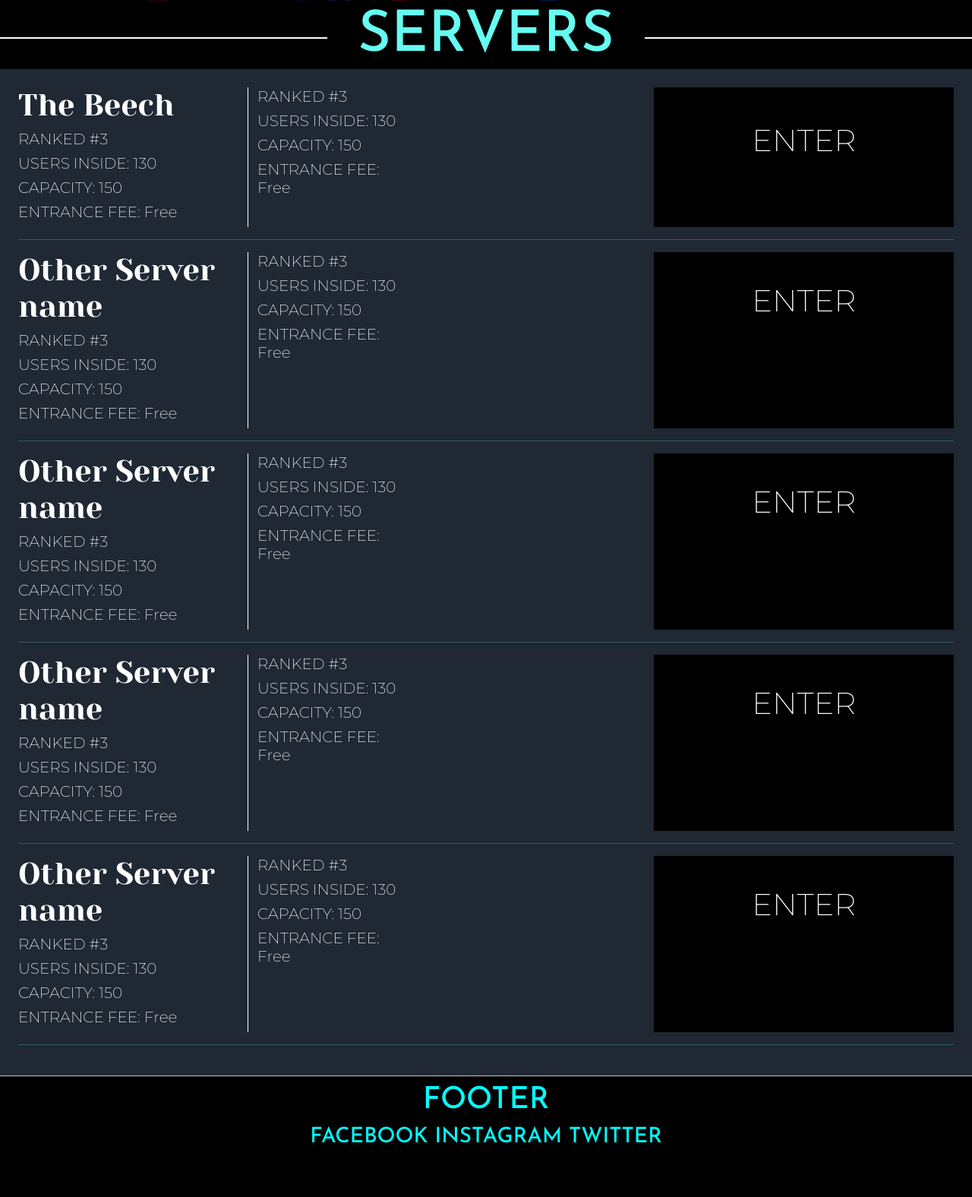
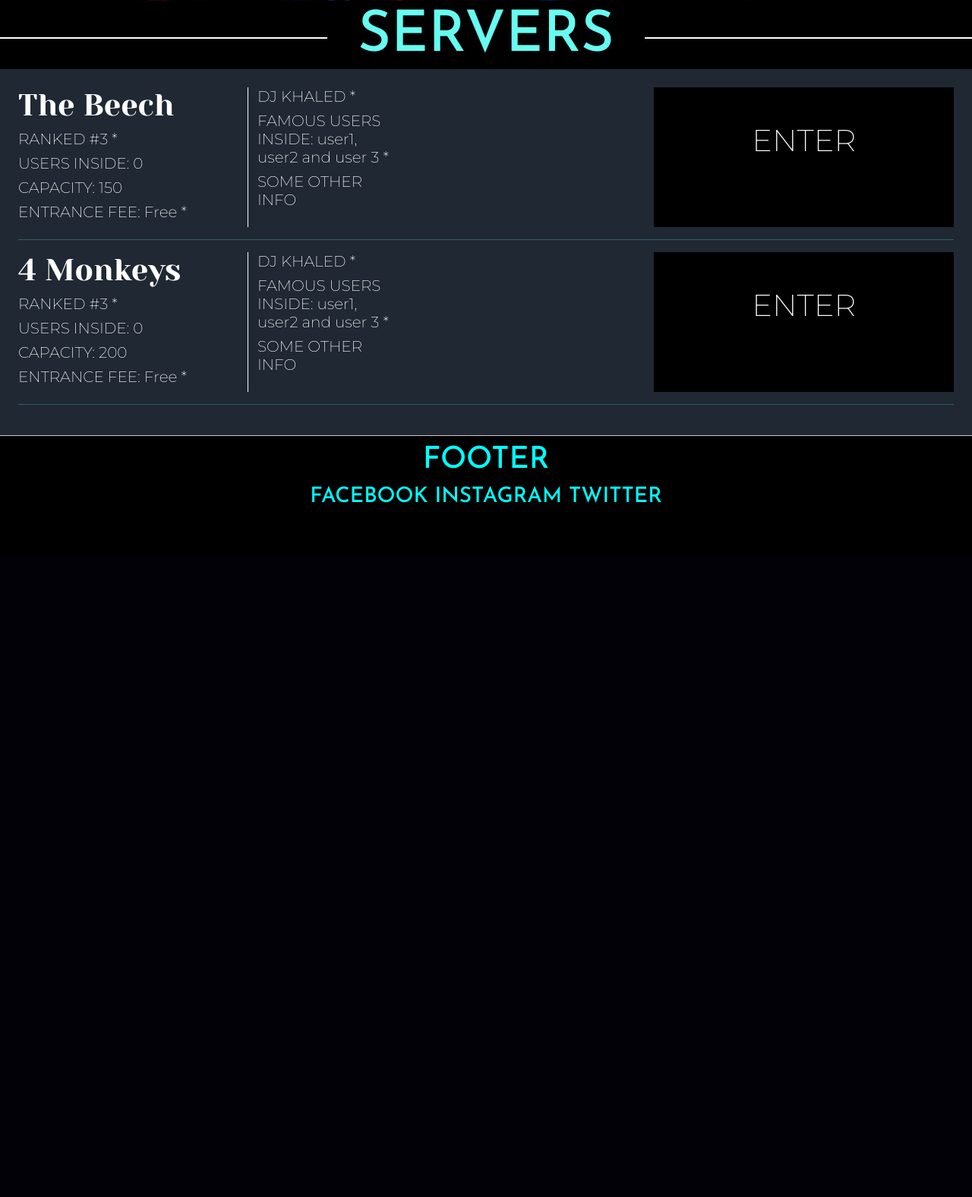
Before and after one commit to hansgsingh/inuman, a Flask app: page / in a window 1280 px wide. Shown: the part 615-2191 px from the top of the page at 76% size. After the commit the page ends 1277 px from the top, so only its background shows below. Run offline with Flask 2, Linux system fonts and the light colour scheme; data comes from the database, SQL or seed files in the repository; both versions use the stored data as it was after the commit; some libraries are stand-ins or nearby versions.

Commit message:
index server_users_count

```diff
--- a/app/package/models.py
+++ b/app/package/models.py
@@ -47,7 +47,7 @@ class AppServer(db.Model):
 
 class AppServerRoom(db.Model):
     id = db.Column(db.Integer, primary_key = True)
-    name = db.Column(db.String(20), unique=True, nullable=False)
+    name = db.Column(db.String(20), nullable=False)
 
     # A Room belongs to a Server
     server_id = db.Column(db.Integer, db.ForeignKey('app_server.id'), nullable=False)
--- a/app/package/sockets.py
+++ b/app/package/sockets.py
@@ -7,6 +7,7 @@ from package.models import AppServer, AppServerRoom, db
 
 # SERVER ROOM
 # SERVER ROOM = Server{server.id}
+
 @sio.on('connect', namespace='/show_server')
 def _():
     print(f'{current_user.username} connected to /show_server')
@@ -26,6 +27,8 @@ def _(data):
 
     emit('connected_users_count', {'users_count': len(server.clients)}, to=server_room_name, broadcast=True)
 
+    emit('update_server_user_count', {'server_id': server.id, 'server_users_count': len(server.clients)}, namespace='/index', broadcast=True)
+
 
 @sio.on('disconnect', namespace='/show_server')
 def _():
@@ -40,6 +43,9 @@ def _():
 
 
     emit('connected_users_count', {'users_count': len(server.clients)}, to=server_room_name, broadcast=True)
+
+
+    emit('update_server_user_count', {'server_id': server.id, 'server_users_count': len(server.clients)}, namespace='/index', broadcast=True)
 
 
 
--- a/app/package/static/js/index.js
+++ b/app/package/static/js/index.js
@@ -0,0 +1,5 @@
+const socket = io('/index')
+
+socket.on('update_server_user_count', (data) => {
+    $('#server-'+ data.server_id + '-user-count').html('USERS INSIDE: ' + data.server_users_count);
+})
--- a/app/package/templates/index.html
+++ b/app/package/templates/index.html
@@ -18,24 +18,24 @@
     <section id="servers">
         <h1 class="text-center mt-5 title"><span>SERVERS</span></h1>
         <div class="container-fluid p-4">
+            {% for server in servers %}
             <div class="row server-info">
                 <div class="col-lg-3">
-                    <h1 class="server-name">The Beech</h3>
-                    <h5>RANKED #3</h5>
-                    <h5>USERS INSIDE: 130</h5>
-                    <h5>CAPACITY: 150</h5>
-                    <h5>ENTRANCE FEE: Free</h5>
+                    <h1 class="server-name">{{server.name}}</h3>
+                    <h5>RANKED #3 *</h5>
+                    <h5 id="server-{{server.id}}-user-count">USERS INSIDE: {{server.clients|length}}</h5>
+                    <h5>CAPACITY: {{server.capacity}}</h5>
+                    <h5>ENTRANCE FEE: Free *</h5>
 
                 </div>
                 <div class="col-lg-2" style="border-left: 1px solid white;">
-                    <h5>RANKED #3</h5>
-                    <h5>USERS INSIDE: 130</h5>
-                    <h5>CAPACITY: 150</h5>
-                    <h5>ENTRANCE FEE: Free</h5>
+                    <h5>DJ KHALED *</h5>
+                    <h5>FAMOUS USERS INSIDE: user1, user2 and user 3 *</h5>
+                    <h5>SOME OTHER INFO</h5>
                 </div>
                 <div class="col-lg-3"></div>
                 <div class="col-lg-4 text-center server-buttons">
-                    <a href="{{url_for('show_server', server_id=1)}}" class="enter-server">
+                    <a href="{{url_for('show_server', server_id=server.id)}}" class="enter-server">
                         ENTER
                     </a>
 
@@ -43,108 +43,13 @@
                 </div>
             </div>
             <hr>
+            {% endfor %}
 
-            <div class="row server-info">
-                <div class="col-lg-3">
-                    <h1 class="server-name">Other Server name</h3>
-                    <h5>RANKED #3</h5>
-                    <h5>USERS INSIDE: 130</h5>
-                    <h5>CAPACITY: 150</h5>
-                    <h5>ENTRANCE FEE: Free</h5>
-
-                </div>
-                <div class="col-lg-2" style="border-left: 1px solid white;">
-                    <h5>RANKED #3</h5>
-                    <h5>USERS INSIDE: 130</h5>
-                    <h5>CAPACITY: 150</h5>
-                    <h5>ENTRANCE FEE: Free</h5>
-                </div>
-                <div class="col-lg-3"></div>
-
-                <div class="col-lg-4 text-center server-buttons">
-                    <a href="#" class="enter-server">
-                        <h1>ENTER</h1>
-                    </a>
-                </div>
-            </div>
-            <hr>
-
-            <div class="row server-info">
-                <div class="col-lg-3">
-                    <h1 class="server-name">Other Server name</h3>
-                    <h5>RANKED #3</h5>
-                    <h5>USERS INSIDE: 130</h5>
-                    <h5>CAPACITY: 150</h5>
-                    <h5>ENTRANCE FEE: Free</h5>
-
-                </div>
-                <div class="col-lg-2" style="border-left: 1px solid white;">
-                    <h5>RANKED #3</h5>
-                    <h5>USERS INSIDE: 130</h5>
-                    <h5>CAPACITY: 150</h5>
-                    <h5>ENTRANCE FEE: Free</h5>
-                </div>
-                <div class="col-lg-3"></div>
-
-                <div class="col-lg-4 text-center server-buttons">
-                    <a href="#" class="enter-server">
-                        <h1>ENTER</h1>
-                    </a>
-                </div>
-            </div>
-            <hr>
-
-            <div class="row server-info">
-                <div class="col-lg-3">
-                    <h1 class="server-name">Other Server name</h3>
-                    <h5>RANKED #3</h5>
-                    <h5>USERS INSIDE: 130</h5>
-                    <h5>CAPACITY: 150</h5>
-                    <h5>ENTRANCE FEE: Free</h5>
-
-                </div>
-                <div class="col-lg-2" style="border-left: 1px solid white;">
-                    <h5>RANKED #3</h5>
-                    <h5>USERS INSIDE: 130</h5>
-                    <h5>CAPACITY: 150</h5>
-                    <h5>ENTRANCE FEE: Free</h5>
-                </div>
-                <div class="col-lg-3"></div>
-
-                <div class="col-lg-4 text-center server-buttons">
-                    <a href="#" class="enter-server">
-                        <h1>ENTER</h1>
-                    </a>
-                </div>
-            </div>
-            <hr>
-
-            <div class="row server-info">
-                <div class="col-lg-3">
-                    <h1 class="server-name">Other Server name</h3>
-                    <h5>RANKED #3</h5>
-                    <h5>USERS INSIDE: 130</h5>
-                    <h5>CAPACITY: 150</h5>
-                    <h5>ENTRANCE FEE: Free</h5>
-
-                </div>
-                <div class="col-lg-2" style="border-left: 1px solid white;">
-                    <h5>RANKED #3</h5>
-                    <h5>USERS INSIDE: 130</h5>
-                    <h5>CAPACITY: 150</h5>
-                    <h5>ENTRANCE FEE: Free</h5>
-                </div>
-                <div class="col-lg-3"></div>
-
-                <div class="col-lg-4 text-center server-buttons">
-                    <a href="#" class="enter-server">
-                        <h1>ENTER</h1>
-                    </a>
-                </div>
-            </div>
-            <hr>
 
 
         </div>
     </section>
+
+    <script src="https://cdn.socket.io/4.1.2/socket.io.min.js" integrity="sha384-toS6mmwu70G0fw54EGlWWeA4z3dyJ+dlXBtSURSKN4vyRFOcxd3Bzjj/AoOwY+Rg" crossorigin="anonymous"></script>
+    <script src="{{ url_for('static', filename='js/index.js') }}"></script>
 {% endblock content %}
```
Also changed, not shown: app/test_data_query.txt (+13 -0 lines), app/package/site.db.
